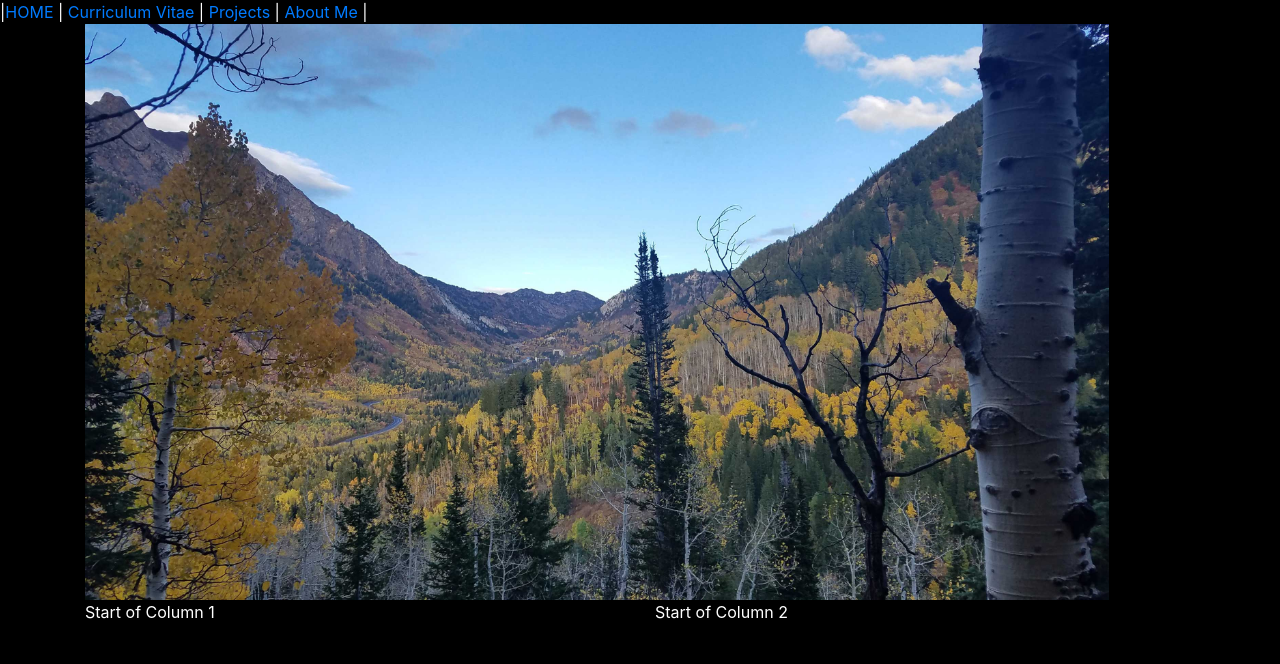
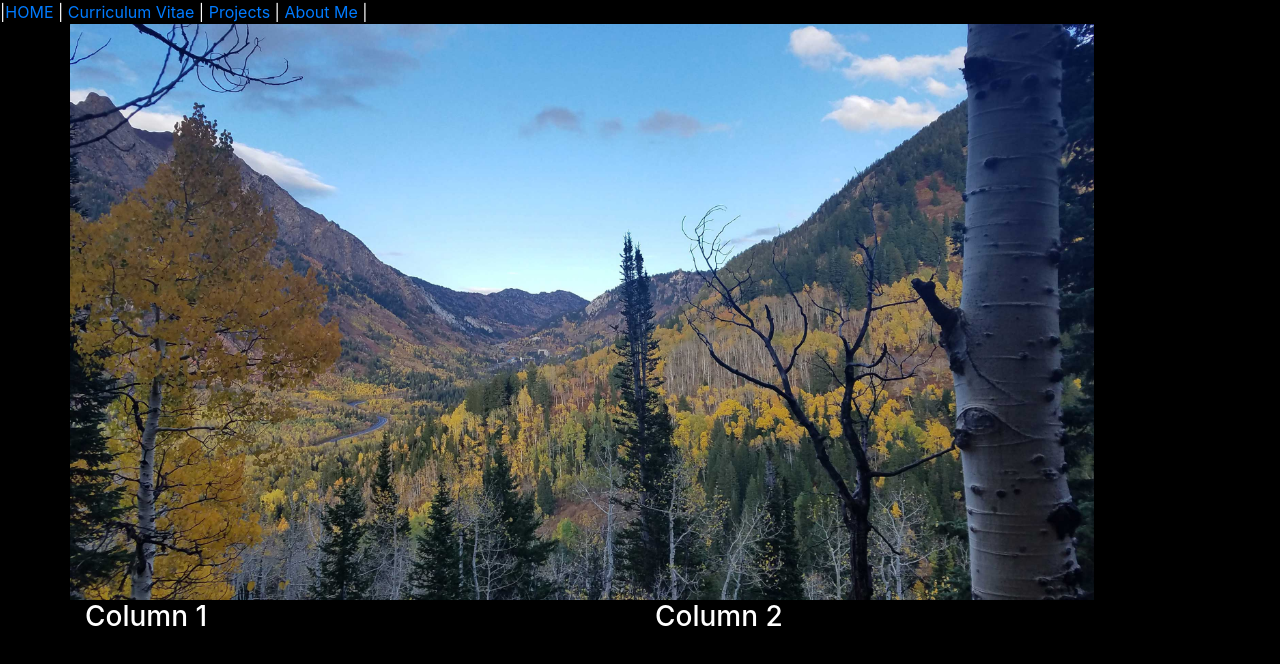
Before and after one commit to BWydysh/EDPS6560BretWydysh, a plain HTML site: page index.html in a window 1280 px wide. Shown: the part 56-720 px from the top of the page. Drawn offline with nearby package versions, Linux system fonts and the light colour scheme.

Commit message:
Add files via upload

```diff
--- a/index.html
+++ b/index.html
@@ -21,22 +21,20 @@
         <a href="pages/aboutme.html">About Me</a><span> | </span>
       </nav>
 
-      <div class = container> <!--Start Containter-->
-          <img src="img/LCC_Fall_Web.jpg" alt="Fall in Little Cottonwood Canyon" width="1024" height="auto">
-          <div class= row> <!--Start Row 1-->
-              <div class= col-md> <!--Start Column 1-->
-                  <p>Start of Column 1</p>
+      <div class="container"> <!--Start Containter-->
+          <div class="row"> <!--Start Row 1-->
+              <div class="col-l"> <!--Start Column 1-->
+                 <img src="img/LCC_Fall_Web.jpg" alt="Fall in Little Cottonwood Canyon" width="1024" height="auto">
               </div> <!--End Column 1-->
-
-              <div class= col-md> <!--Start Column 2-->
-                  <p>Start of Column 2</p>
-              </div> <!--End Column 2-->
           </div><!--End Row 1-->
 
-          <div><!--Start Row 2-->
-              <div><!--Start Column-->
-
+          <div class="row"><!--Start Row 2-->
+              <div class="col-md"><!--Start Column-->
+                  <h3>Column 1</h3>
               </div><!--End Column-->
+              <div class="col-md">
+              <h3>Column 2</h3>
+              </div>
           </div> <!--End Row 2-->
       </div> <!--End Container-->
 
```
